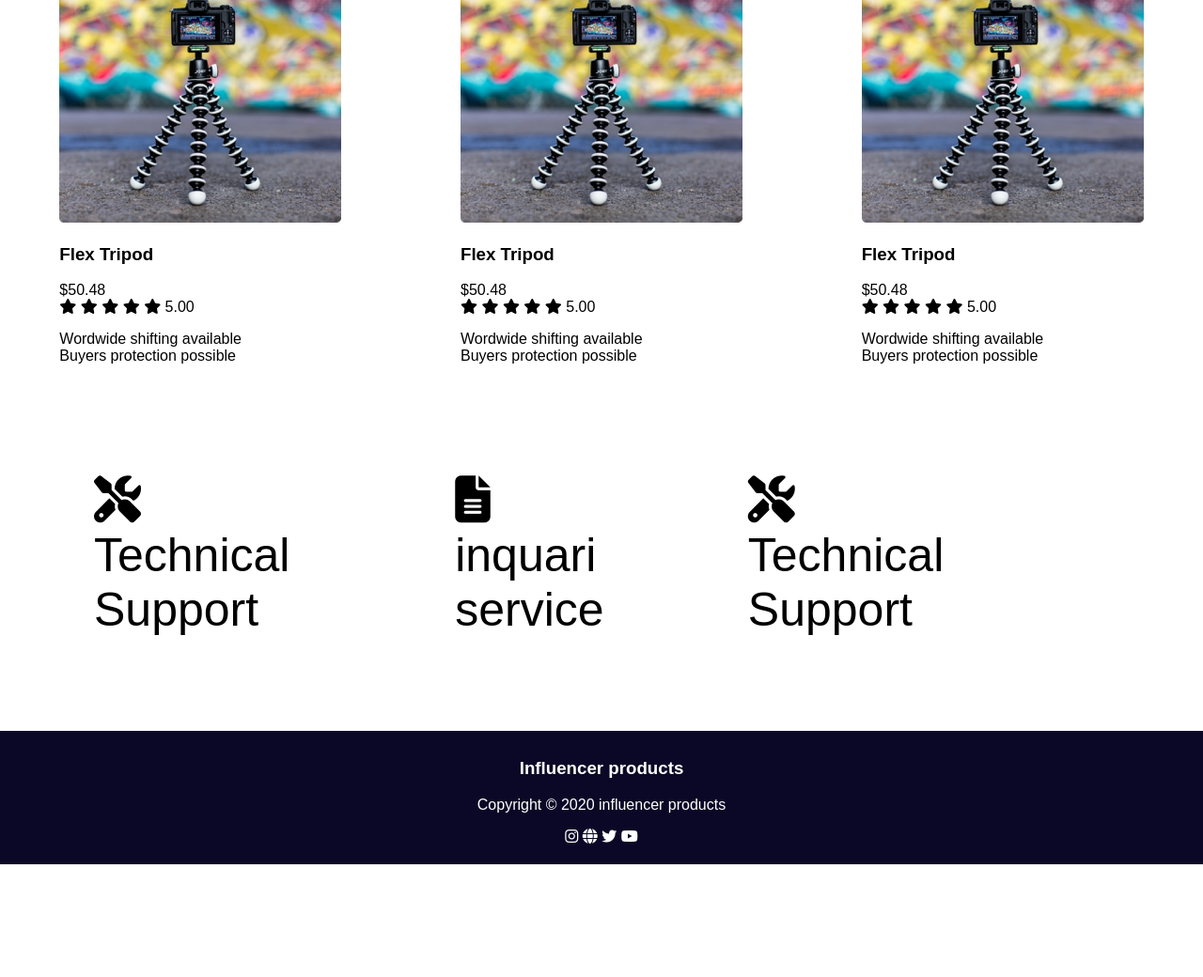
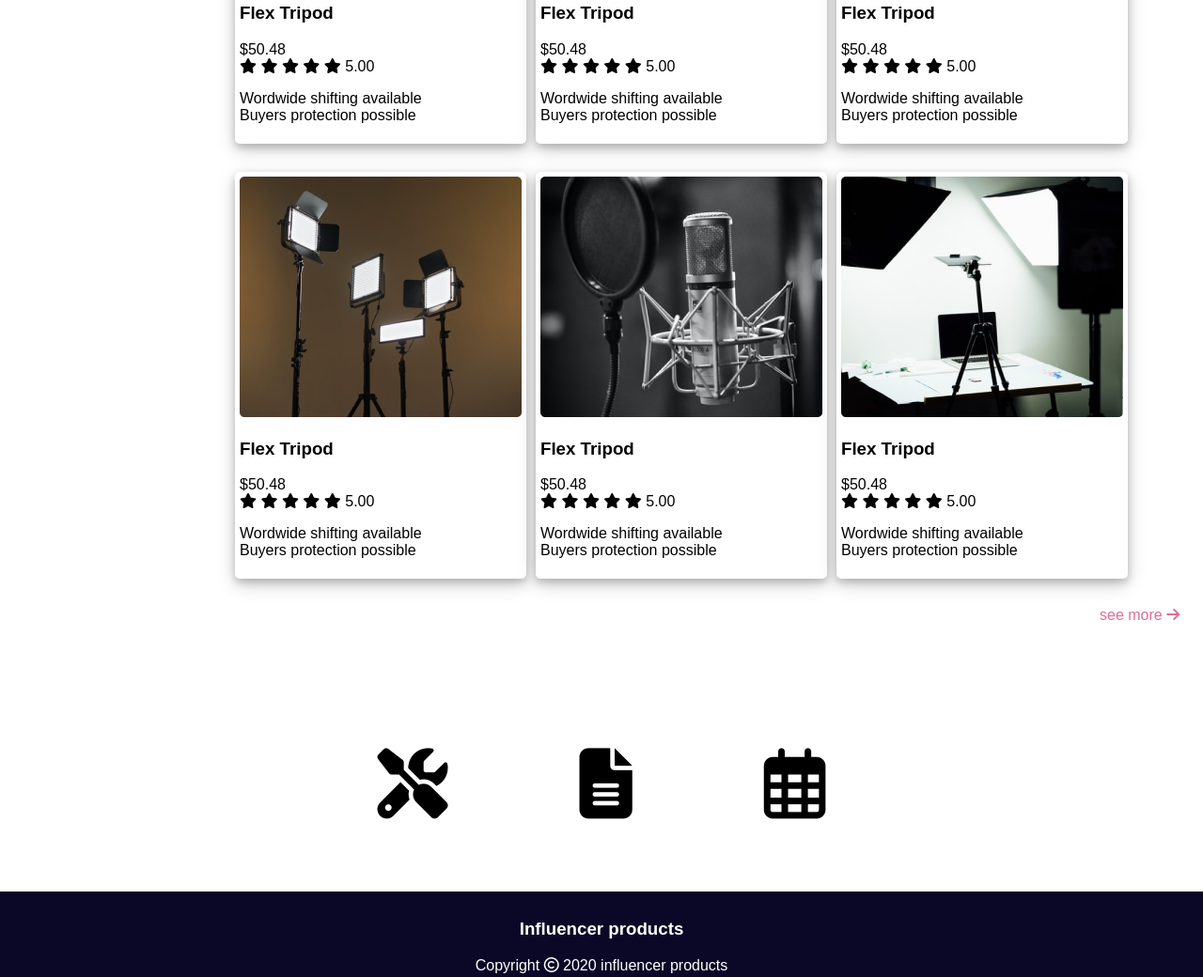
Before and after one commit to akram56789/assignment-2, a plain HTML site: page index.html in a window 1280 px wide. Shown: the part 1521-2561 px from the top of the page at 94% size. Before the commit the page ends 2441 px from the top, so only its background shows below. Drawn offline with Linux system fonts and the light colour scheme.

Commit message:
assingment-2

```diff
--- a/index.html
+++ b/index.html
@@ -65,7 +65,7 @@
 
 				</div>
 				<div class="collection">
-					<div class="collection-pic"><img src="extra/images/tripod.png" alt="">
+					<div class="collection-pic"><img src="extra/images/action.png" alt="">
 					</div>
 					<div class="collection-detail">
 						<div class="collection-title">
@@ -91,7 +91,7 @@
 
 				</div>
 				<div class="collection">
-					<div class="collection-pic"><img src="extra/images/tripod.png" alt="">
+					<div class="collection-pic"><img src="extra/images/airpod.png" alt="">
 					</div>
 					<div class="collection-detail">
 						<div class="collection-title">
@@ -117,7 +117,7 @@
 
 				</div>
 				<div class="collection">
-					<div class="collection-pic"><img src="extra/images/tripod.png" alt="">
+					<div class="collection-pic"><img src="extra/images/camera.png" alt="">
 					</div>
 					<div class="collection-detail">
 						<div class="collection-title">
@@ -143,7 +143,7 @@
 
 				</div>
 				<div class="collection">
-					<div class="collection-pic"><img src="extra/images/tripod.png" alt="">
+					<div class="collection-pic"><img src="extra/images/drone.png" alt="">
 					</div>
 					<div class="collection-detail">
 						<div class="collection-title">
@@ -169,7 +169,7 @@
 
 				</div>
 				<div class="collection">
-					<div class="collection-pic"><img src="extra/images/tripod.png" alt="">
+					<div class="collection-pic"><img src="extra/images/single-light.png" alt="">
 					</div>
 					<div class="collection-detail">
 						<div class="collection-title">
@@ -195,7 +195,7 @@
 
 				</div>
 				<div class="collection">
-					<div class="collection-pic"><img src="extra/images/tripod.png" alt="">
+					<div class="collection-pic"><img src="extra/images/lights.png" alt="">
 					</div>
 					<div class="collection-detail">
 						<div class="collection-title">
@@ -221,7 +221,7 @@
 
 				</div>
 				<div class="collection">
-					<div class="collection-pic"><img src="extra/images/tripod.png" alt="">
+					<div class="collection-pic"><img src="extra/images/mic.png" alt="">
 					</div>
 					<div class="collection-detail">
 						<div class="collection-title">
@@ -247,7 +247,7 @@
 
 				</div>
 				<div class="collection">
-					<div class="collection-pic"><img src="extra/images/tripod.png" alt="">
+					<div class="collection-pic"><img src="extra/images/setup.png" alt="">
 					</div>
 					<div class="collection-detail">
 						<div class="collection-title">
@@ -275,24 +275,23 @@
 			</div>
 
 		</section>
+		<div class="see-more">
+			see more <i class="fas fa-arrow-right"></i>
+		</div>
+
 		<section class="container-3">
 			<div class="support">
-				<i class="fas fa-tools"></i> <br>
-				<span class="support-info">
-					Technical Support
+				<i class="fas fa-tools"></i>
+
+			</div>
+			<div class="support">
+				<i class="fas fa-file-alt"></i>
+
 				</span>
 			</div>
 			<div class="support">
-				<i class="fas fa-file-alt"></i> <br>
-				<span class="support-info">
-					inquari service
-				</span>
-			</div>
-			<div class="support">
-				<i class="fas fa-tools"></i> <br>
-				<span class="support-info">
-					Technical Support
-				</span>
+				<i class="far fa-calendar-alt"></i>
+
 			</div>
 
 		</section>
@@ -300,7 +299,7 @@
 			<div class="footer-info">
 				<h3> Influencer products</h3>
 				<p class="footer-blog">
-					Copyright © 2020 influencer products
+					Copyright <span><i class="far fa-copyright"></i></span> 2020 influencer products
 				</p>
 				<span class="footer-logo">
 					<i class="fab fa-instagram"></i>
--- a/style.css
+++ b/style.css
@@ -54,51 +54,70 @@ article {
 container-2
 ------ -------*/
 .collection-header{
+	font-weight: 800%;
+	margin-top: 100px;
 	text-align: center;
-	font-size: 28px;
+	font-size: 30px;
 }
+.container-2{
 
-.collections{
-	margin-top: 50px;
-	display: grid;
-	grid-template-columns: repeat(3, 1fr);
-	justify-items: center;
-
-
-}
-.collection{
-
-}
-
-
-}
-
-.collection-info p{
-
-}
-/* container-3 */
-.container-3{
-		display: flex;
-		flex-direction: r;
-	    justify-content: center;
-	    font-size: 50px;
-	    padding: 100px;
-
-}
-.support{
 
 
 
 }
 
-}
-.support-info{
-	color: brown;
-	font-size: 20px;
-	font-weight: 700;
+.collections{
+	margin-top: 40px;
+	display: grid;
+	grid-template-columns: repeat(3, 1fr);
+	grid-column-gap:10px ;
+	justify-items: center;
+    margin-left: 250px;
+	margin-right:250px;
 
 
 }
+.collection{
+	/* height: 476px; */
+	 background-color: white;
+	 border-radius: 5px;
+	 padding: 5px;
+	 margin-top: 30px;
+	  box-shadow: 0 4px 8px 0 rgba(0, 0, 0, 0.2), 0 6px 20px 0 rgba(0, 0, 0, 0.19);
+
+}
+
+
+
+
+.collection-info p{
+
+
+}
+.see-more{
+	font-size: 16px;
+	padding: 10px;
+	 margin-top: 20px;
+	 width: 87px;
+	 height: 27px;
+	color: palevioletred;
+	 margin-left: 1160px;
+}
+/* container-3 */
+.container-3{
+	display: flex;
+	justify-content: center;
+	font-size: 75px;
+	margin-top: 40px;
+
+
+
+}
+.support{
+	padding: 70px;
+
+}
+
 
 
 
@@ -116,3 +135,15 @@ footer{
 	text-align: center;
 
 }
+/* MEDIA QUARIES  */
+
+/* mpbile devices */
+@media only screen and(max-width:688px) {
+	.container-1{
+
+		   display: block;
+		  margin-left: 0px;
+	}
+
+
+}
```
